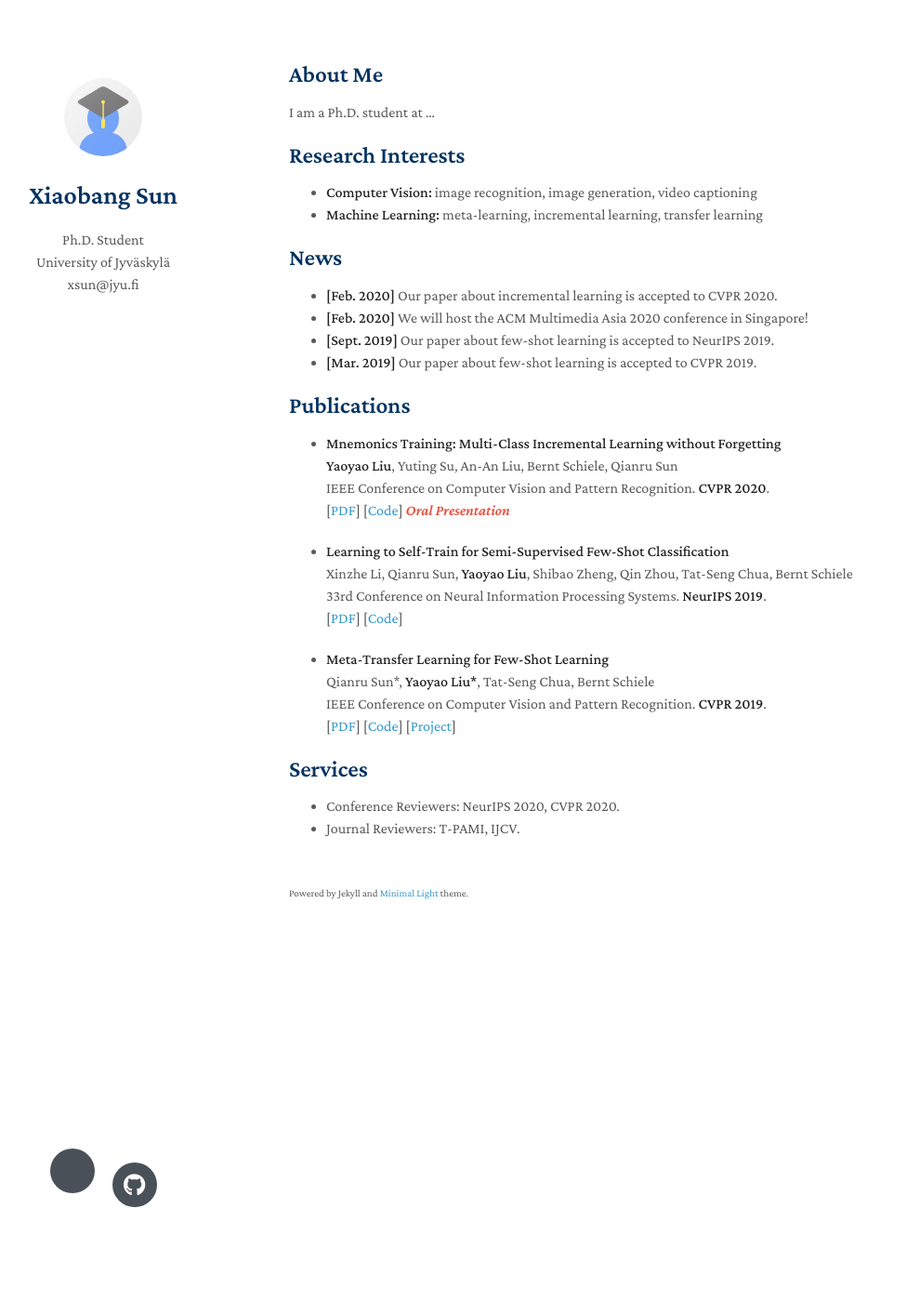
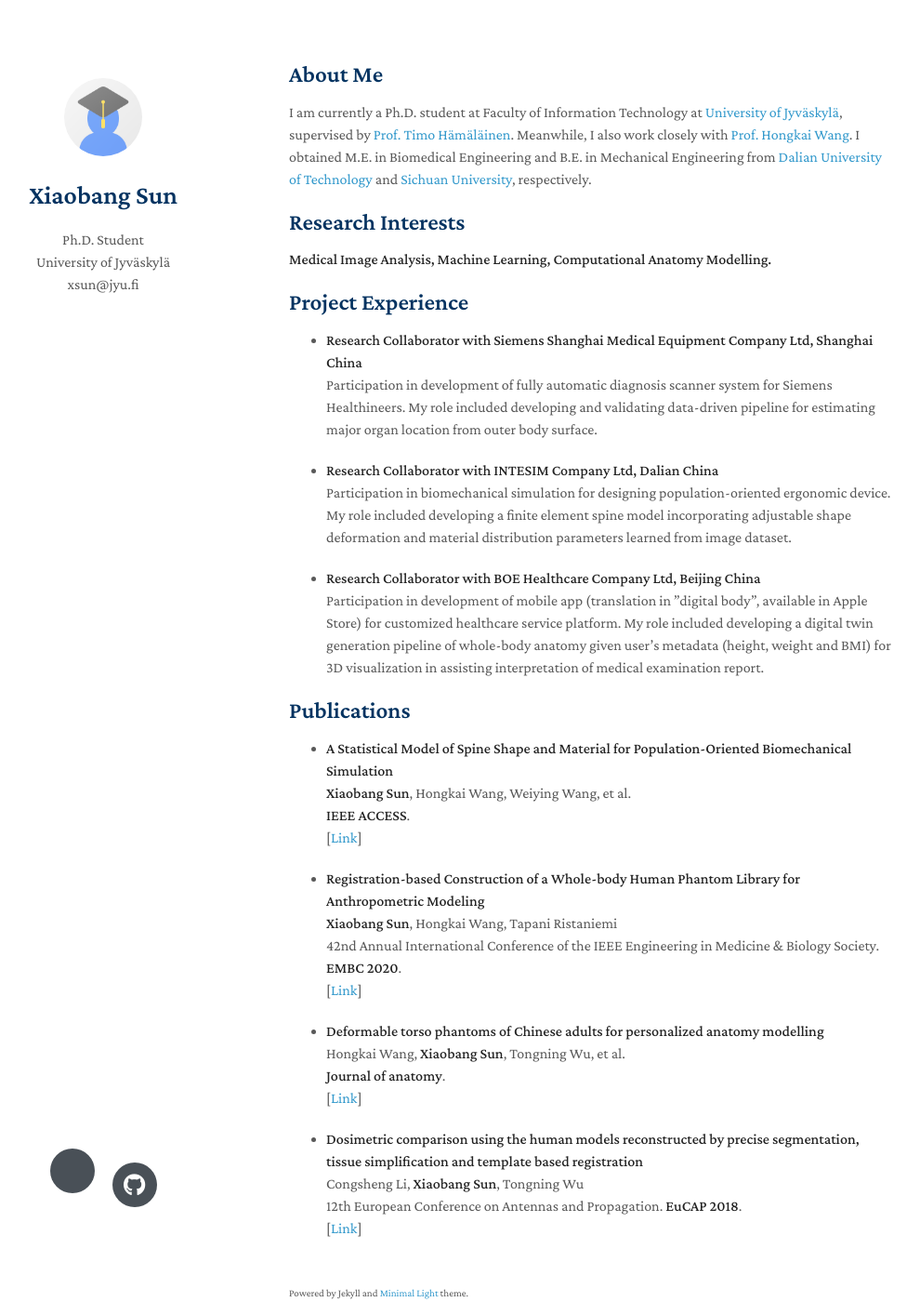
Before and after one commit to SunChopin/me, a Jekyll site: the page built from index.md, in a window 1280 px wide and 1400 px high. Shown: the whole window at 93% size, without its empty margins (159-1149 px from the left). Built offline with Jekyll 4.4.1, drawn with Linux system fonts in a browser that asks for light colours; nearby versions of some CDN libraries; a style sheet for code colours, icons or effects is not loaded; our own code applies the rules of GitHub Pages for plain Markdown files.

Commit message:
Update index.md

```diff
--- a/index.md
+++ b/index.md
@@ -4,47 +4,59 @@ layout: homepage
 
 ## About Me
 
-I am a Ph.D. student at ...
+I am currently a Ph.D. student at Faculty of Information Technology at [University of Jyväskylä](https://www.jyu.fi/it/fi), supervised by [Prof. Timo Hämäläinen](http://users.jyu.fi/~timoh/). Meanwhile, I also work closely with [Prof. Hongkai Wang](http://faculty.dlut.edu.cn/2014011045/en/index.htm). I obtained M.E. in Biomedical Engineering and B.E. in Mechanical Engineering from [Dalian University of Technology](https://en.dlut.edu.cn/) and [Sichuan University](https://en.scu.edu.cn/), respectively.
 
 ## Research Interests
 
-- **Computer Vision:** image recognition, image generation, video captioning
-- **Machine Learning:** meta-learning, incremental learning, transfer learning
+**Medical Image Analysis, Machine Learning, Computational Anatomy Modelling.**
 
-## News
+## Project Experience
 
-- **[Feb. 2020]** Our paper about incremental learning is accepted to CVPR 2020.
-- **[Feb. 2020]** We will host the ACM Multimedia Asia 2020 conference in Singapore!
-- **[Sept. 2019]** Our paper about few-shot learning is accepted to NeurIPS 2019.
-- **[Mar. 2019]** Our paper about few-shot learning is accepted to CVPR 2019.
+- **Research Collaborator with Siemens Shanghai Medical Equipment Company Ltd, Shanghai China**
+  <br>
+  Participation in development of fully automatic diagnosis scanner system for Siemens Healthineers. My role included developing and validating data-driven pipeline for estimating major organ location from outer body surface.
+  <br>
+
+- **Research Collaborator with INTESIM Company Ltd, Dalian China**
+  <br>
+  Participation in biomechanical simulation for designing population-oriented ergonomic device. My role included developing a finite element spine model incorporating adjustable shape deformation and material distribution parameters learned from image dataset.
+  <br>
+
+ - **Research Collaborator with BOE Healthcare Company Ltd, Beijing China**
+  <br>
+  Participation in development of mobile app (translation in ”digital body”, available in Apple Store) for customized healthcare service platform. My role included developing a digital twin generation pipeline of whole-body anatomy given user’s metadata (height, weight and BMI) for 3D visualization in assisting interpretation of medical examination report.
+  <br>
 
 ## Publications
 
-- **Mnemonics Training: Multi-Class Incremental Learning without Forgetting**
+- **A Statistical Model of Spine Shape and Material for Population-Oriented Biomechanical Simulation**
   <br>
-  **Yaoyao Liu**, Yuting Su, An-An Liu, Bernt Schiele, Qianru Sun
+  **Xiaobang Sun**, Hongkai Wang, Weiying Wang, et al.
   <br>
-  IEEE Conference on Computer Vision and Pattern Recognition. **CVPR 2020**.
+  **IEEE ACCESS**.
   <br>
-  [[PDF](https://arxiv.org/pdf/2002.10211.pdf)] [[Code](https://github.com/yaoyao-liu/mnemonics)] <strong><i style="color:#e74d3c">Oral Presentation</i></strong>
+  [[Link](https://ieeexplore.ieee.org/iel7/6287639/9312710/09618930.pdf)]
 
-- **Learning to Self-Train for Semi-Supervised Few-Shot Classification**
+- **Registration-based Construction of a Whole-body Human Phantom Library for Anthropometric Modeling**
   <br>
-  Xinzhe Li, Qianru Sun, **Yaoyao Liu**, Shibao Zheng, Qin Zhou, Tat-Seng Chua, Bernt Schiele
+  **Xiaobang Sun**, Hongkai Wang, Tapani Ristaniemi
   <br>
-  33rd Conference on Neural Information Processing Systems. **NeurIPS 2019**.
+  42nd Annual International Conference of the IEEE Engineering in Medicine & Biology Society. **EMBC 2020**.
   <br>
-  [[PDF](http://papers.nips.cc/paper/9216-learning-to-self-train-for-semi-supervised-few-shot-classification.pdf)] [[Code](https://github.com/xinzheli1217/learning-to-self-train)]
+  [[Link](https://ieeexplore.ieee.org/stamp/stamp.jsp?tp=&arnumber=9175295)]
 
-- **Meta-Transfer Learning for Few-Shot Learning**
+- **Deformable torso phantoms of Chinese adults for personalized anatomy modelling**
   <br>
-  Qianru Sun\*, **Yaoyao Liu\***, Tat-Seng Chua, Bernt Schiele
+  Hongkai Wang, **Xiaobang Sun**, Tongning Wu, et al.
   <br>
-  IEEE Conference on Computer Vision and Pattern Recognition. **CVPR 2019**.
+  **Journal of anatomy**.
   <br>
-  [[PDF](http://openaccess.thecvf.com/content_CVPR_2019/papers/Sun_Meta-Transfer_Learning_for_Few-Shot_Learning_CVPR_2019_paper.pdf)] [[Code](https://github.com/yaoyao-liu/meta-transfer-learning)] [[Project](https://mtl.yyliu.net/)]
+  [[Link](https://onlinelibrary.wiley.com/doi/pdf/10.1111/joa.12815)]
 
-## Services
-
-- Conference Reviewers: NeurIPS 2020, CVPR 2020.
-- Journal Reviewers: T-PAMI, IJCV.
+- **Dosimetric comparison using the human models reconstructed by precise segmentation, tissue simplification and template based registration**
+  <br>
+  Congsheng Li, **Xiaobang Sun**, Tongning Wu
+  <br>
+  12th European Conference on Antennas and Propagation. **EuCAP 2018**.
+  <br>
+  [[Link](https://digital-library.theiet.org/content/conferences/10.1049/cp.2018.0494)]
```
